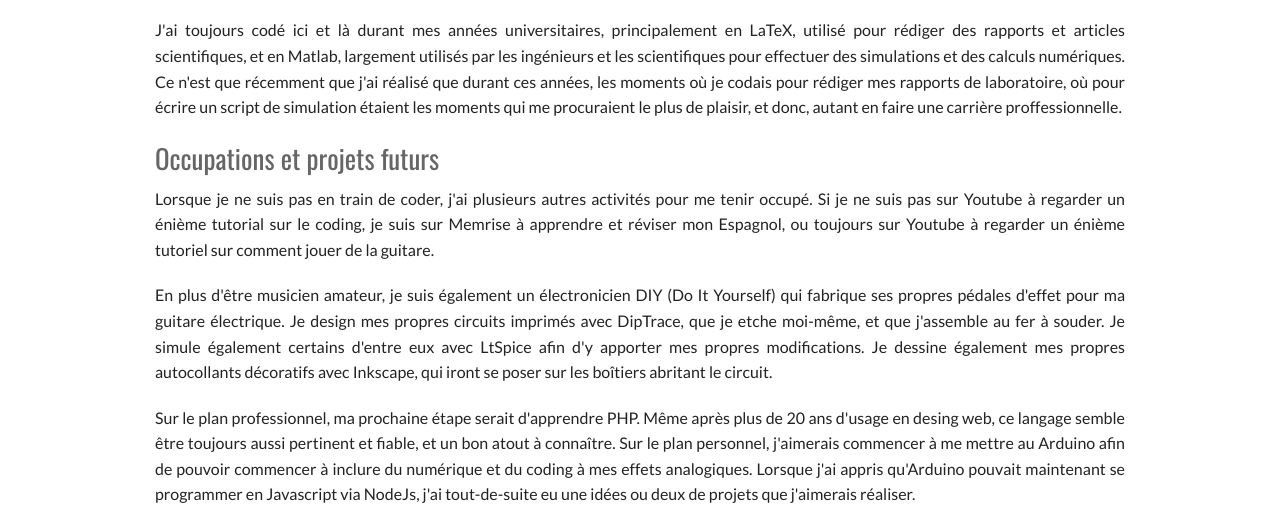
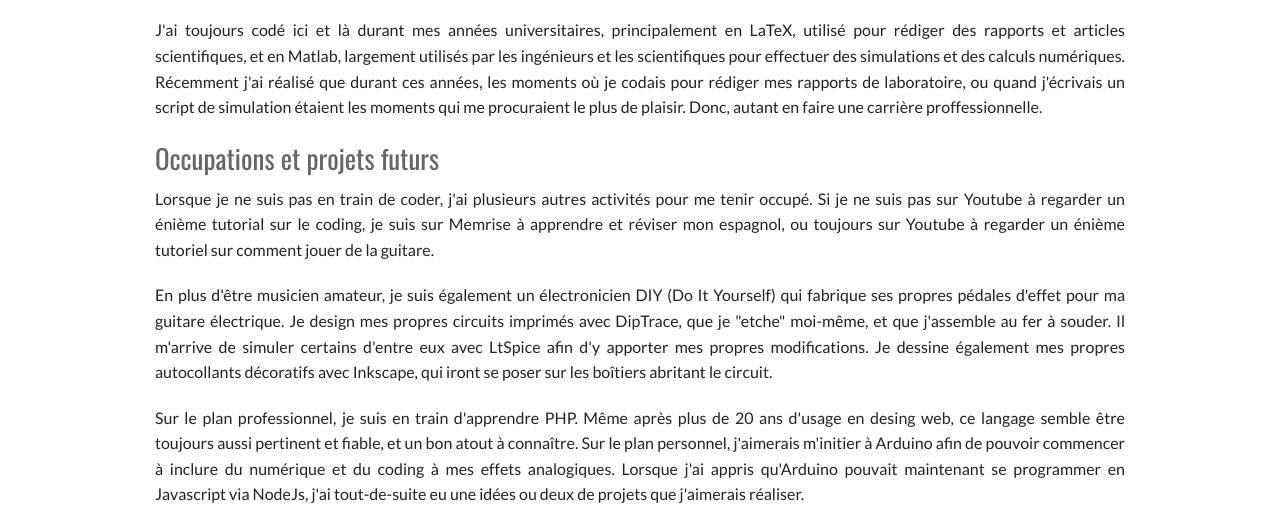
Before and after one commit to guillaume-boutin/guillaume-boutin.github.io, a plain HTML site: page francais.html in a window 1280 px wide. Shown: the part 424-948 px from the top of the page. Drawn offline with nearby package versions, Linux system fonts and the light colour scheme.

Commit message:
Corrected some french mistakes

```diff
--- a/francais.html
+++ b/francais.html
@@ -91,11 +91,11 @@
 						principalement en LaTeX, utilisé pour rédiger des rapports et
 						articles scientifiques, et en Matlab, largement utilisés par les
 						ingénieurs et les scientifiques pour effectuer des simulations et
-						des calculs numériques. Ce n'est que récemment que j'ai réalisé que
+						des calculs numériques. Récemment j'ai réalisé que
 						durant ces années, les moments où je codais pour
-						rédiger mes rapports de laboratoire, où pour écrire un script de
-						simulation étaient les moments qui me procuraient le plus de plaisir,
-						et donc, autant en faire une carrière proffessionnelle.
+						rédiger mes rapports de laboratoire, ou quand j'écrivais
+						un script de simulation étaient les moments qui me procuraient
+						le plus de plaisir. Donc, autant en faire une carrière proffessionnelle.
 					</p>
 
 					<h3>Occupations et projets futurs</h3>
@@ -103,24 +103,24 @@
 						Lorsque je ne suis pas en train de coder, j'ai plusieurs autres
 						activités pour me tenir occupé. Si je ne suis pas sur Youtube à
 						regarder un énième tutorial sur le coding, je suis sur Memrise à
-						apprendre et réviser mon Espagnol, ou toujours sur Youtube à
+						apprendre et réviser mon espagnol, ou toujours sur Youtube à
 						regarder un énième tutoriel sur comment jouer de la guitare.
 					</p>
 					<p>
 						En plus d'être musicien amateur, je suis également un électronicien
 						DIY (Do It Yourself) qui fabrique ses propres pédales d'effet pour
 						ma guitare électrique. Je design mes propres circuits imprimés avec
-						DipTrace, que je etche moi-même, et que j'assemble au fer à souder.
-						Je simule également certains d'entre eux avec LtSpice afin d'y
+						DipTrace, que je "etche" moi-même, et que j'assemble au fer à souder.
+						Il m'arrive de simuler certains d'entre eux avec LtSpice afin d'y
 						apporter mes propres modifications. Je dessine également mes propres
 						autocollants décoratifs avec Inkscape, qui iront se poser sur les
 						boîtiers abritant le circuit.
 					</p>
 					<p>
-						Sur le plan professionnel, ma prochaine étape serait d'apprendre PHP.
+						Sur le plan professionnel, je suis en train d'apprendre PHP.
 						Même après plus de 20 ans d'usage en desing web, ce langage semble
 						être toujours aussi pertinent et fiable, et un bon atout à connaître.
-						Sur le plan personnel, j'aimerais commencer à me mettre au Arduino
+						Sur le plan personnel, j'aimerais m'initier à Arduino
 						afin de pouvoir commencer à inclure du numérique et du coding à mes
 						effets analogiques. Lorsque j'ai appris qu'Arduino pouvait maintenant
 						se programmer en Javascript via NodeJs, j'ai tout-de-suite eu une
```
